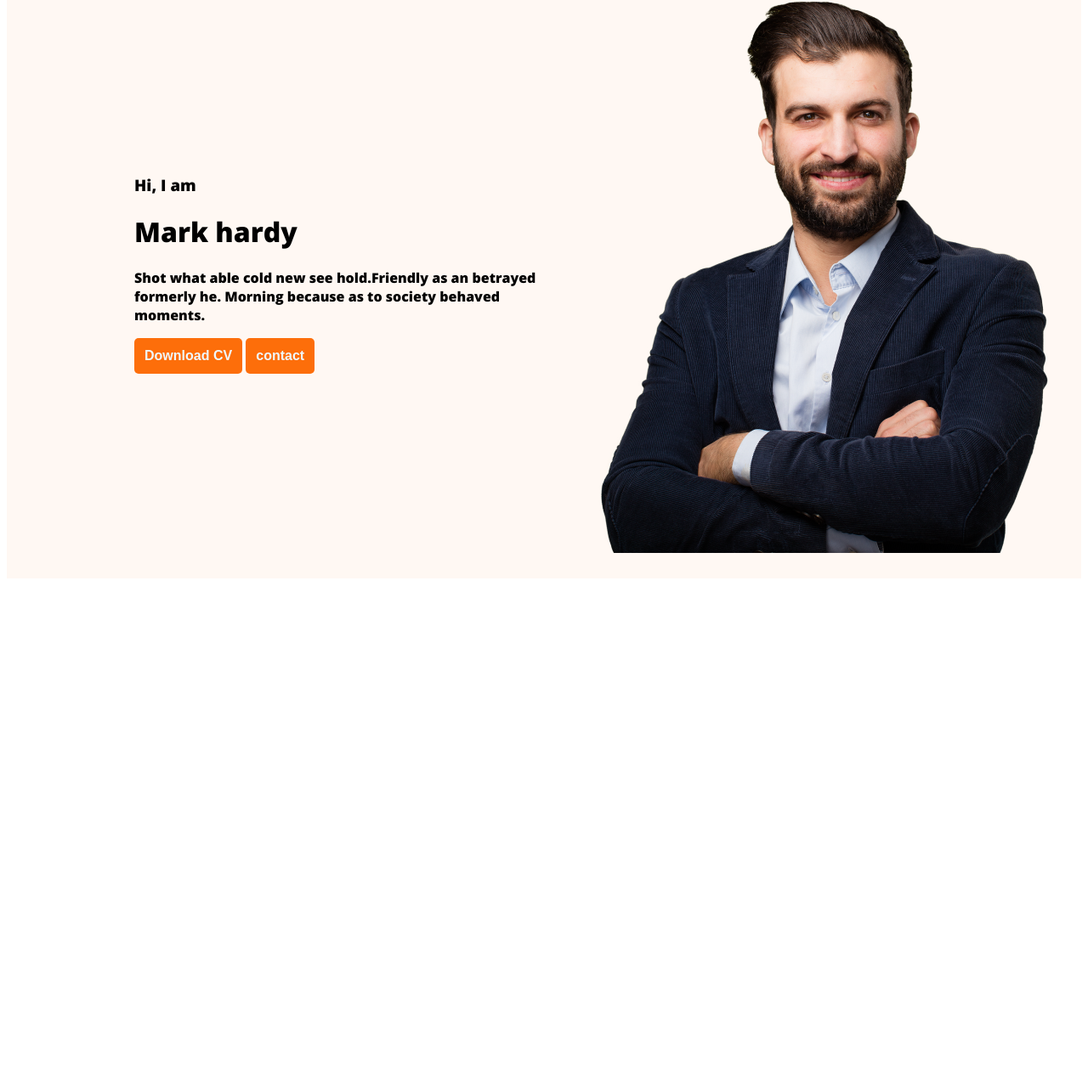
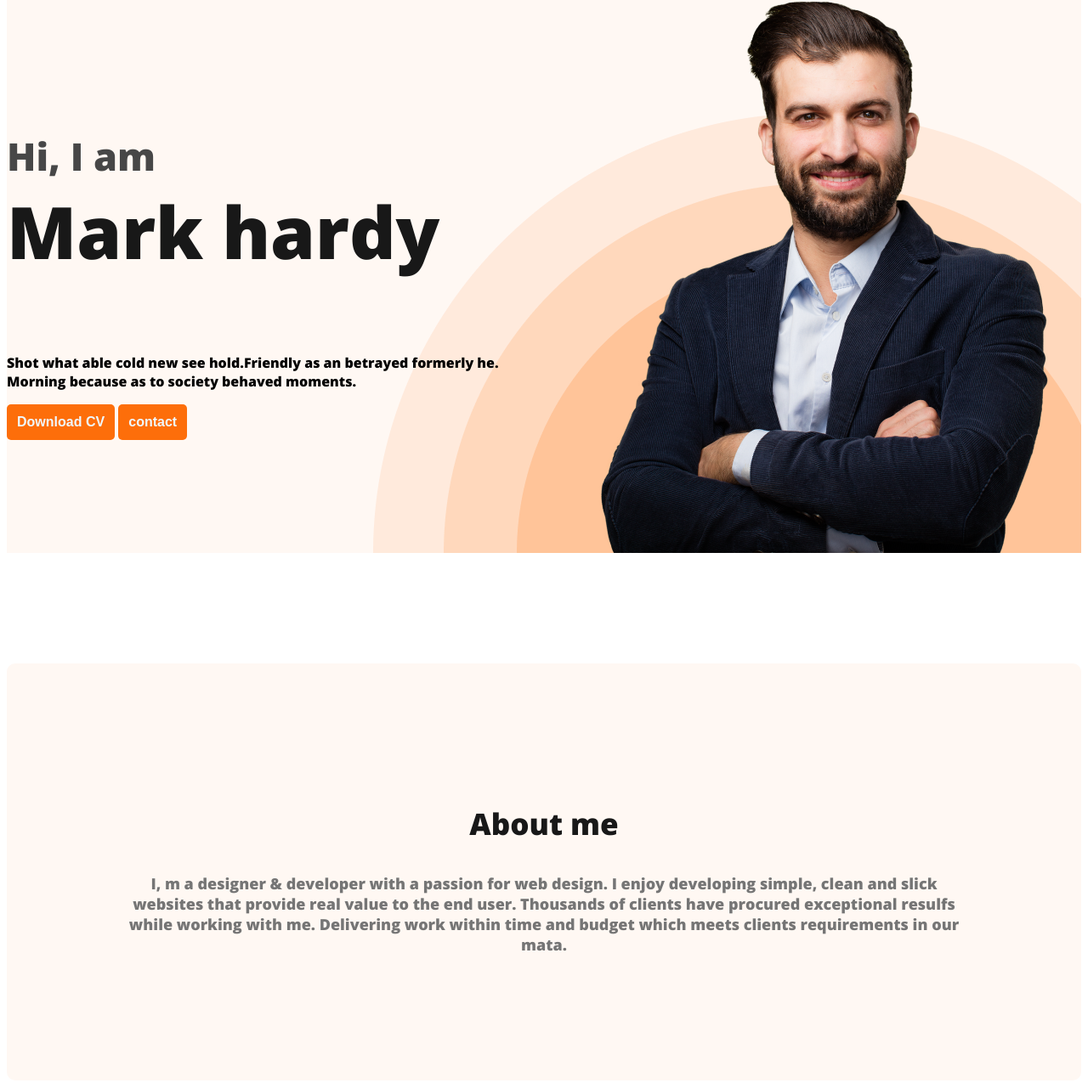
Before and after one commit to NafizFuad9/Developer-portfolio-, a plain HTML site: page index.html in a window 1280 px wide. Shown: the part 231-1506 px from the top of the page at 85% size. Before the commit the page ends 920 px from the top, so only its background shows below. Drawn offline with nearby package versions, Linux system fonts and the light colour scheme.

Commit message:
section added

```diff
--- a/Styles/portfolio.css
+++ b/Styles/portfolio.css
@@ -51,13 +51,62 @@ nav a{
  }
 
  .header{
-    background-color: #FFF8F3;;
- }
+    background-color: #FFF8F3;
+    background-image: url(../images/header_bg.png);
+    background-repeat: no-repeat;
+     background-position: bottom right;
 
-.banner{padding: 30px 30px 30px 150px;
+}
+
+.banner{padding: 30px 30px 0px 0px;
 display: flex;
-align-items: center;}
+align-items: center;
+justify-content: space-between;}
 
 .banner.profilePic{
     width: 500px;
 }
+.bannerGreet{
+    font-size: 45px;
+    color: #474747;
+    margin-bottom: 0;
+
+}
+.BannerMainHead{
+    font-size: 85px;
+    font-style: normal;
+    font-weight: 700;
+    margin-top: 0;
+    color: #181818;
+}
+
+.banner content{
+max-width: 500px;
+    color: var(--Dark-03, #757575);
+
+}
+
+/* about style section */
+
+.about{
+    padding: 130px;
+     border-radius: 10px;
+     background: #FFF8F3;
+     margin-top: 130px;
+}
+
+.sectionTitle{
+    color: #181818;
+text-align: center;
+
+font-size: 35px;
+
+font-weight: 700;
+}
+.secdescripton{
+    color: #757575;
+    text-align: center;
+ font-size: 18px;
+  font-weight: 400;
+
+}
--- a/index.html
+++ b/index.html
@@ -26,7 +26,7 @@
         <div class="banner">
             <div><h3 class="bannerGreet">Hi, I am</h3>
                 <h1 class="BannerMainHead">Mark hardy</h1>
-                <p>Shot what able cold new see hold.Friendly as an betrayed formerly he. Morning because as to society behaved moments.</p>
+                <p class="banner content">Shot what able cold new see hold.Friendly as an betrayed formerly he. Morning because as to society behaved moments.</p>
                 <button class="button">Download CV</button>
                 <button class="button">contact</button>
 
@@ -37,6 +37,13 @@
     </header>
     <body>
         <main>
+            <section class="about">
+            <h3 class="sectionTitle">About me</h3>
+           <p class="secdescripton">I, m a designer & developer with a passion for web design. I enjoy developing simple, clean and slick websites that provide real value to the end user. Thousands of clients have procured exceptional resulfs while working with me. Delivering work within time and budget which meets clients requirements in our mata.</p>
+
+
+            </section>
+
 
         </main>
 
```
